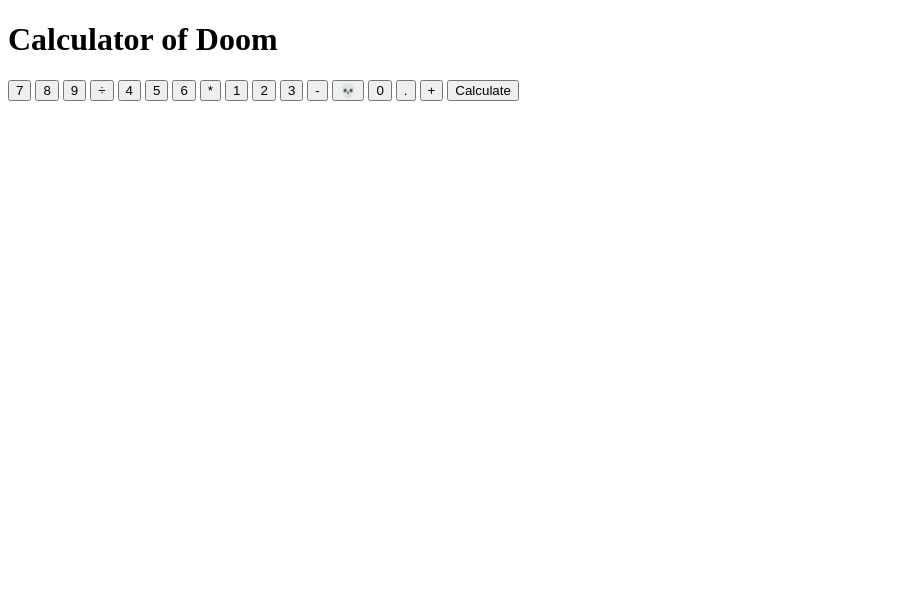
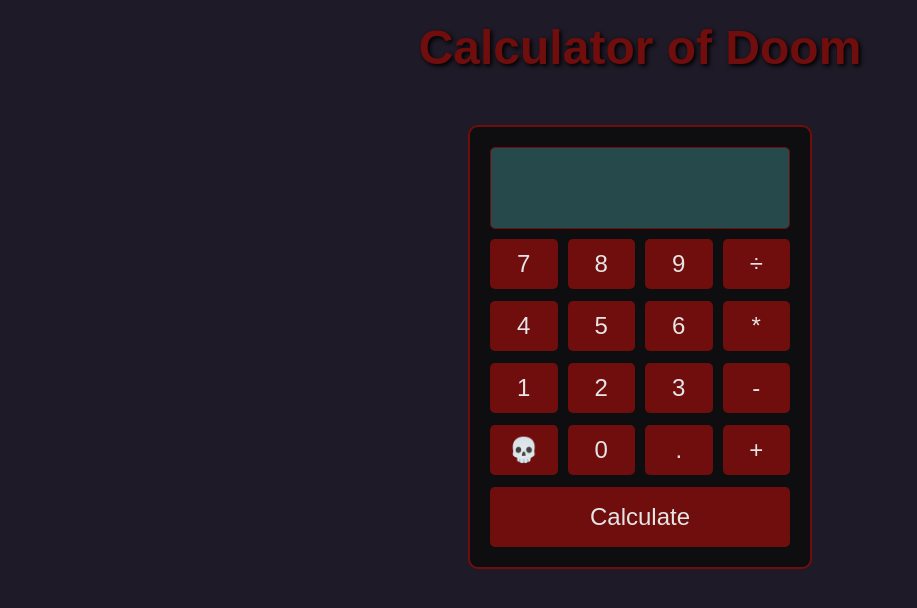
Before and after one commit to RSKonkle/odin-calculator, a plain HTML site: page index.html in a window 1280 px wide. Shown: the whole page, without its empty margins (0-917 px from the left). Drawn offline with Linux system fonts and the light colour scheme; a web font is replaced by a local one.

Commit message:
Add styles to page

```diff
--- a/styles.css
+++ b/styles.css
@@ -1 +1,97 @@
 /* STYLE SHEET */
+
+/* Background and Text */
+body {
+    font-family: 'UnifrakturMaguntia', sans-serif;
+    background-color: #1e1a27; /* Dusky Slate Gray with Purple Tint */
+    color: #e5e5e5; /* Ashen White */
+    margin: 0;
+    padding: 0;
+    display: flex; /* Use flexbox for layout */
+    flex-direction: column; /* Stack header and calculator vertically */
+    align-items: center; /* Center content horizontally */
+    height: 100vh;
+}
+
+/* Calculator Container */
+.calculator {
+    background-color: #0e0e10; /* Shadow Black */
+    border: 2px solid #700d0d; /* Blood Crimson */
+    border-radius: 10px;
+    padding: 20px;
+    width: 300px; /* Fixed width */
+    height: 400px; /* Fixed height */
+    display: grid; /* Use grid layout */
+    grid-template-rows: auto 1fr; /* Display occupies one row, buttons fill remaining space */
+    gap: 10px; /* Spacing between grid items */
+}
+
+/* Display */
+.display {
+    font-family: 'UnifrakturMaguntia', sans-serif;
+    background-color: #264a4b; /* Spectral Glow Green */
+    color: #e5e5e5; /* Ashen White */
+    border: 1px solid #700d0d; /* Blood Crimson */
+    padding: 15px;
+    font-size: 2.5rem;
+    text-align: right;
+    border-radius: 5px;
+    height: 50px; /* Fixed height */
+    display: flex; /* Align text vertically */
+    align-items: center;
+    justify-content: flex-end; /* Right-align numbers */
+    overflow: hidden; /* Prevent text overflow */
+    white-space: nowrap; /* Keep numbers on one line */
+}
+
+/* Buttons Container */
+.calculator-buttons {
+    display: grid;
+    grid-template-columns: repeat(4, 1fr); /* 4 columns */
+    grid-template-rows: repeat(4, 1fr) auto; /* 4 rows for buttons + 1 for equals */
+    gap: 10px;
+}
+
+/* Buttons */
+button {
+    background-color: #700d0d; /* Blood Crimson */
+    color: #e5e5e5; /* Ashen White */
+    border: none;
+    border-radius: 5px;
+    font-size: 1.5rem;
+    cursor: pointer;
+    transition: background-color 0.3s ease;
+    display: flex; /* Align text */
+    justify-content: center;
+    align-items: center;
+    height: 50px; /* Uniform button height */
+}
+
+button.equals {
+    grid-column: span 4; /* Stretch across all 4 columns */
+    height: 60px; /* Optional: Make it slightly taller for prominence */
+}
+
+button:hover {
+    background-color: #d9644a; /* Dusky Ember Orange */
+    color: #cab5d9; /* Faint Lavender */
+}
+
+.header {
+    margin-top: 20px; /* Space above the header */
+    margin-bottom: 50px; /* Distance between header and calculator */
+    text-align: center;
+}
+
+.header h1 {
+    font-size: 3rem; /* Large title */
+    color: #700d0d; /* Blood Crimson */
+    text-shadow: 2px 2px 4px #000000; /* Shadow for a spooky effect */
+    margin: 0;
+}
+
+.unifrakturmaguntia-regular { /* Google Font recommended css for font */
+    font-family: "UnifrakturMaguntia", serif;
+    font-weight: 400;
+    font-style: normal;
+  }
```
